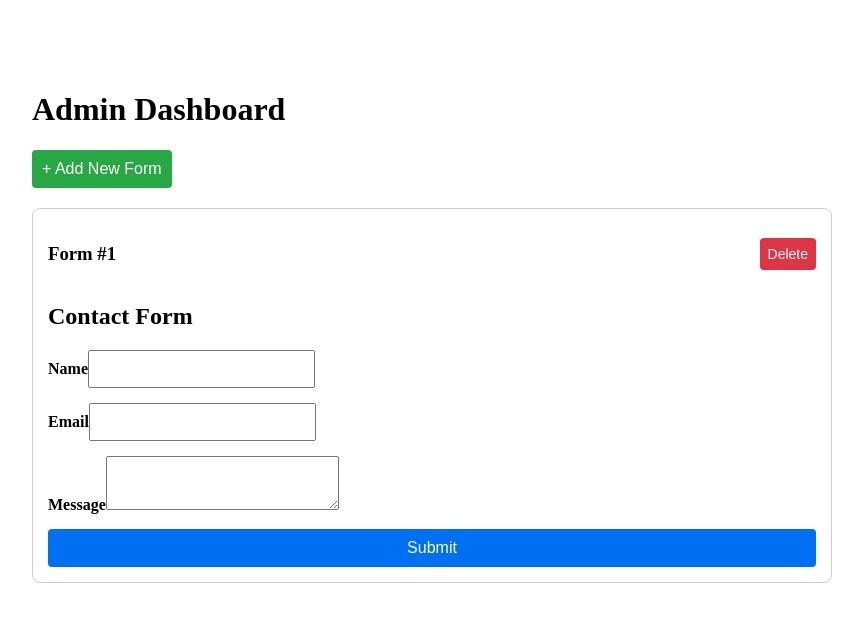
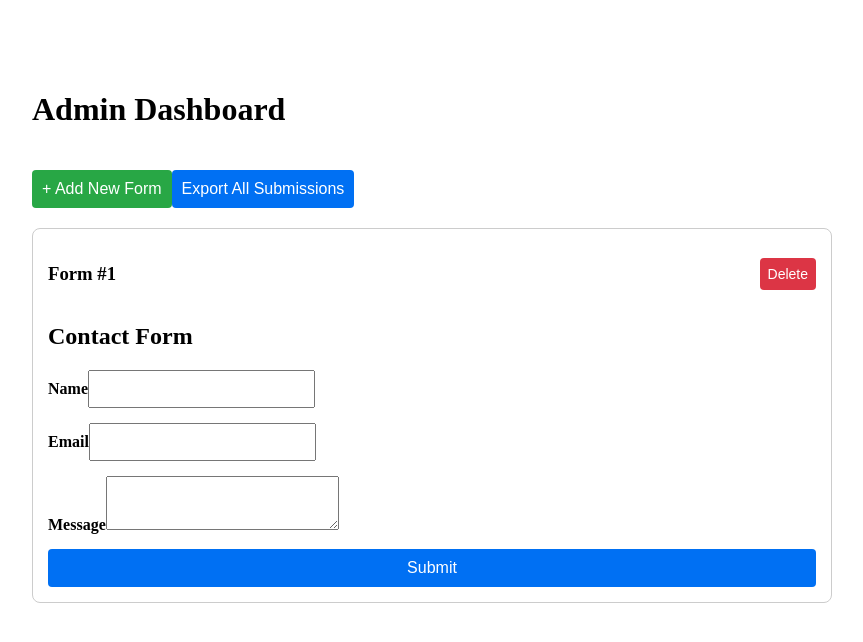
Before and after one commit to inquityy1/dynamic-form-builder-with-auth, a Next.js app: page /dashboard in a window 1280 px wide. Shown: the top 642 px of the page, without its empty margins (208-1071 px from the left). Built offline with nearby package versions, Linux system fonts and the light colour scheme; sample sign-in values are in the browser's storage.

Commit message:
Adding export all submissions and submit buttons and functionalities

```diff
--- a/src/app/dashboard/page.tsx
+++ b/src/app/dashboard/page.tsx
@@ -41,6 +41,21 @@ const DeleteButton = styled.button`
   }
 `;
 
+const ExportButton = styled.button`
+  padding: 10px;
+  margin: 20px 0;
+  font-size: 16px;
+  cursor: pointer;
+  background-color: #0070f3;
+  color: white;
+  border: none;
+  border-radius: 4px;
+
+  &:hover {
+    background-color: #005bb5;
+  }
+`;
+
 const schema = {
   title: 'Contact Form',
   fields: [
@@ -54,6 +69,7 @@ const DashboardPage = () => {
   const router = useRouter();
   const [isAuth, setIsAuth] = useState(false);
   const [forms, setForms] = useState<number[]>([1]);
+  const [submissions, setSubmissions] = useState<Record<number, Record<string, string>>>({});
 
   useEffect(() => {
     const token = localStorage.getItem('token');
@@ -72,12 +88,33 @@ const DashboardPage = () => {
 
   const deleteForm = (id: number) => {
     setForms((prev) => prev.filter((formId) => formId !== id));
+    setSubmissions((prev) => {
+      const newSubs = { ...prev };
+      delete newSubs[id];
+      return newSubs;
+    });
+  };
+
+  const handleFormSubmit = (id: number, data: Record<string, string>) => {
+    setSubmissions((prev) => ({ ...prev, [id]: data }));
+  };
+
+  const exportAll = () => {
+    const blob = new Blob([JSON.stringify(submissions, null, 2)], { type: 'application/json' });
+    const url = URL.createObjectURL(blob);
+    const a = document.createElement('a');
+    a.href = url;
+    a.download = 'form-submissions.json';
+    a.click();
+    URL.revokeObjectURL(url);
   };
 
   return (
     <Container>
       <h1>Admin Dashboard</h1>
       <AddButton onClick={addForm}>+ Add New Form</AddButton>
+      <ExportButton onClick={exportAll}>Export All Submissions</ExportButton>
+
       {forms.map((id) => (
         <div
           key={id}
@@ -92,7 +129,7 @@ const DashboardPage = () => {
             <h3>Form #{id}</h3>
             <DeleteButton onClick={() => deleteForm(id)}>Delete</DeleteButton>
           </div>
-          <DynamicForm schema={schema} />
+          <DynamicForm schema={schema} onSubmit={(data) => handleFormSubmit(id, data)} />
         </div>
       ))}
     </Container>
--- a/src/components/DynamicForm.tsx
+++ b/src/components/DynamicForm.tsx
@@ -16,7 +16,8 @@ interface Schema {
 }
 
 interface DynamicFormProps {
-  schema: Schema;
+    schema: Schema;
+    onSubmit: (data: Record<string, string>) => void;
 }
 
 const Form = styled.form`
@@ -53,7 +54,7 @@ const Button = styled.button`
   }
 `;
 
-const DynamicForm: React.FC<DynamicFormProps> = ({ schema }) => {
+const DynamicForm: React.FC<DynamicFormProps> = ({ schema, onSubmit }) => {
   const [formData, setFormData] = useState<Record<string, string>>({});
 
   const handleChange = (e: React.ChangeEvent<HTMLInputElement | HTMLTextAreaElement>) => {
@@ -62,7 +63,8 @@ const DynamicForm: React.FC<DynamicFormProps> = ({ schema }) => {
 
   const handleSubmit = (e: React.FormEvent) => {
     e.preventDefault();
-    alert(JSON.stringify(formData, null, 2));
+    onSubmit(formData);
+    alert('Form submitted!');
   };
 
   return (
@@ -73,18 +75,9 @@ const DynamicForm: React.FC<DynamicFormProps> = ({ schema }) => {
           <div key={field.name}>
             <Label>{field.label}</Label>
             {field.type === 'textarea' ? (
-              <Textarea
-                name={field.name}
-                required={field.required}
-                onChange={handleChange}
-              />
+              <Textarea name={field.name} required={field.required} onChange={handleChange} />
             ) : (
-              <Input
-                type={field.type}
-                name={field.name}
-                required={field.required}
-                onChange={handleChange}
-              />
+              <Input type={field.type} name={field.name} required={field.required} onChange={handleChange} />
             )}
           </div>
         ))}
```
